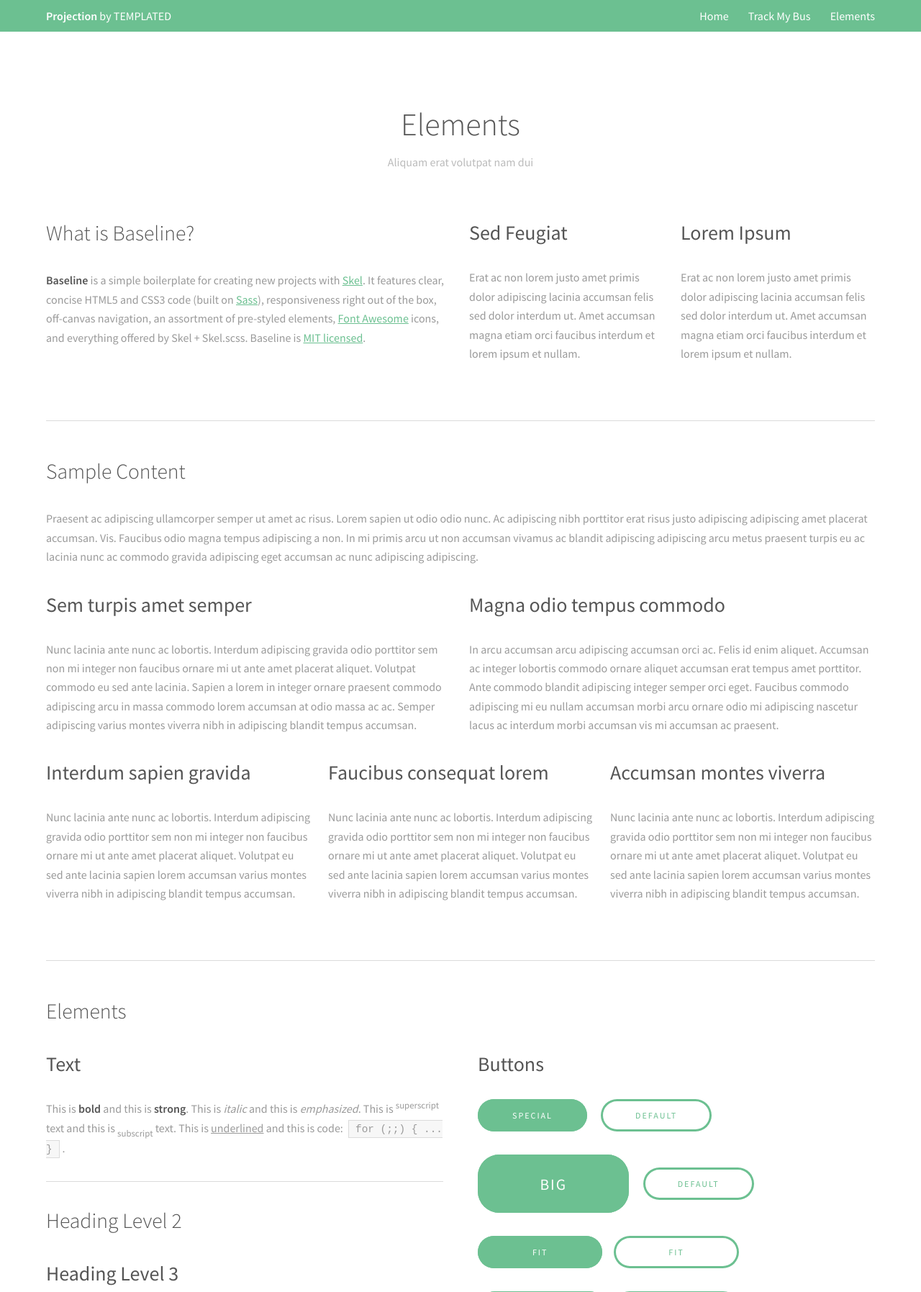
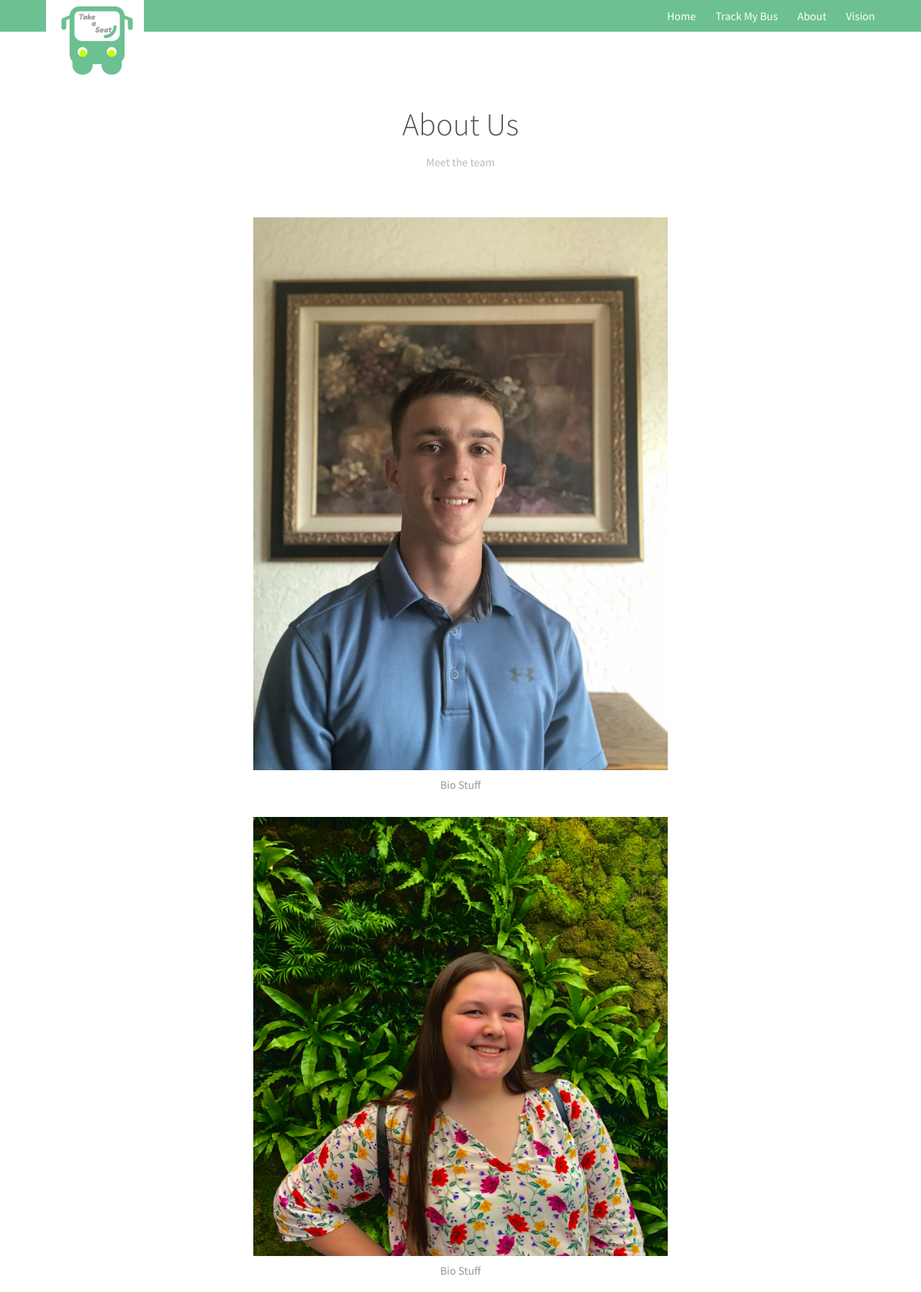
Before and after one commit to rdanehy/SOS_transportation_10, a Flask app: page /elements in a window 1280 px wide. Shown: the top 1795 px of the page at 72% size. Run offline with Flask 2, Linux system fonts and the light colour scheme; some web fonts are replaced.

Commit message:
Vison + About + logo

```diff
--- a/pro_team/Src/app.py
+++ b/pro_team/Src/app.py
@@ -25,5 +25,10 @@ def elements():
     return render_template('elements.html')
 
 
+@app.route('/vision')
+def vision():
+    return render_template('vision.html')
+
+
 if __name__ == "__main__":  # on running python app.py
     app.run()  # run the flask app
--- a/pro_team/Src/templates/elements.html
+++ b/pro_team/Src/templates/elements.html
@@ -6,7 +6,7 @@
 -->
 <html>
 	<head>
-		<title>Elements - Projection by TEMPLATED</title>
+		<title>About</title>
 		<meta charset="utf-8" />
 		<meta name="viewport" content="width=device-width, initial-scale=1" />
 		<link rel="stylesheet" href="static/main.css" />
@@ -16,11 +16,12 @@
 		<!-- Header -->
 			<header id="header">
 				<div class="inner">
-					<a href="index.html" class="logo"><strong>Projection</strong> by TEMPLATED</a>
+					<a href="index.html" class="logo"><img src=" ./static/images/logo.png"></a>
 					<nav id="nav">
 						<a href="home">Home</a>
-						<a href="track-my_bus">Track My Bus</a>
-						<a href="elements">Elements</a>
+						<a href="track_my_bus">Track My Bus</a>
+						<a href="elements">About</a>
+						<a href="vision">Vision</a>
 					</nav>
 					<a href="#navPanel" class="navPanelToggle"><span class="fa fa-bars"></span></a>
 				</div>
@@ -30,26 +31,21 @@
 			<section id="main" class="wrapper">
 				<div class="inner">
 					<header class="align-center">
-						<h2>Elements</h2>
-						<p>Aliquam erat volutpat nam dui </p>
+						<h2>About Us</h2>
+						<p>Meet the team</p>
 					</header>
+					<body>
+						<div style="text-align: center;">
 
-					<!-- Intro -->
-						<div class="row">
-							<section class="6u 12u$(medium)">
-								<h2>What is Baseline?</h2>
-								<p><strong>Baseline</strong> is a simple boilerplate for creating new projects with <a href="http://skel.io">Skel</a>. It features clear, concise HTML5 and CSS3 code (built on <a href="http://sass-lang.com">Sass</a>), responsiveness right out of the box, off-canvas navigation, an assortment of pre-styled elements, <a href="http://fontawesome.io">Font Awesome</a> icons, and everything offered by Skel + Skel.scss. Baseline is <a href="http://skel.io/license">MIT licensed</a>.</p>
-							</section>
-							<section class="3u 6u(medium) 12u$(small)">
-								<h3>Sed Feugiat</h3>
-								<p>Erat ac non lorem justo amet primis dolor adipiscing lacinia accumsan felis sed dolor interdum ut. Amet accumsan magna etiam orci faucibus interdum et lorem ipsum et nullam.</p>
-							</section>
-							<section class="3u$ 6u$(medium) 12u$(small)">
-								<h3>Lorem Ipsum</h3>
-								<p>Erat ac non lorem justo amet primis dolor adipiscing lacinia accumsan felis sed dolor interdum ut. Amet accumsan magna etiam orci faucibus interdum et lorem ipsum et nullam.</p>
-							</section>
+						</body>
+						<img src="./static/images/cool_dude.jpg" height = "50%" width = "50%">
+						<p> Bio Stuff</p>
+						<img src="./static/images/grace.jpg" height = "50%" width = "50%">
+						<p> Bio Stuff</p>
+						<img src="./static/images/ryan-danehy.jpg" height = "50%" width = "50%" >
+						<p> Bio Stuff</p>
+						</center>
 						</div>
-
 					<hr class="major" />
 
 					<!-- Content -->
```
Also changed, not shown: pro_team/Src/templates/generic.html (+3 -27 lines), pro_team/Src/templates/index.html (+5 -27 lines), pro_team/Src/templates/vision.html (added, +60 -0 lines), pro_team/Src/static/images/cool_dude.jpg (added), pro_team/Src/static/images/github.png (added), pro_team/Src/static/images/grace.jpg (added), pro_team/Src/static/images/logo.png (added), pro_team/Src/static/images/quote.png (added), pro_team/Src/static/images/smart_trans.png (added), 1 other file.
